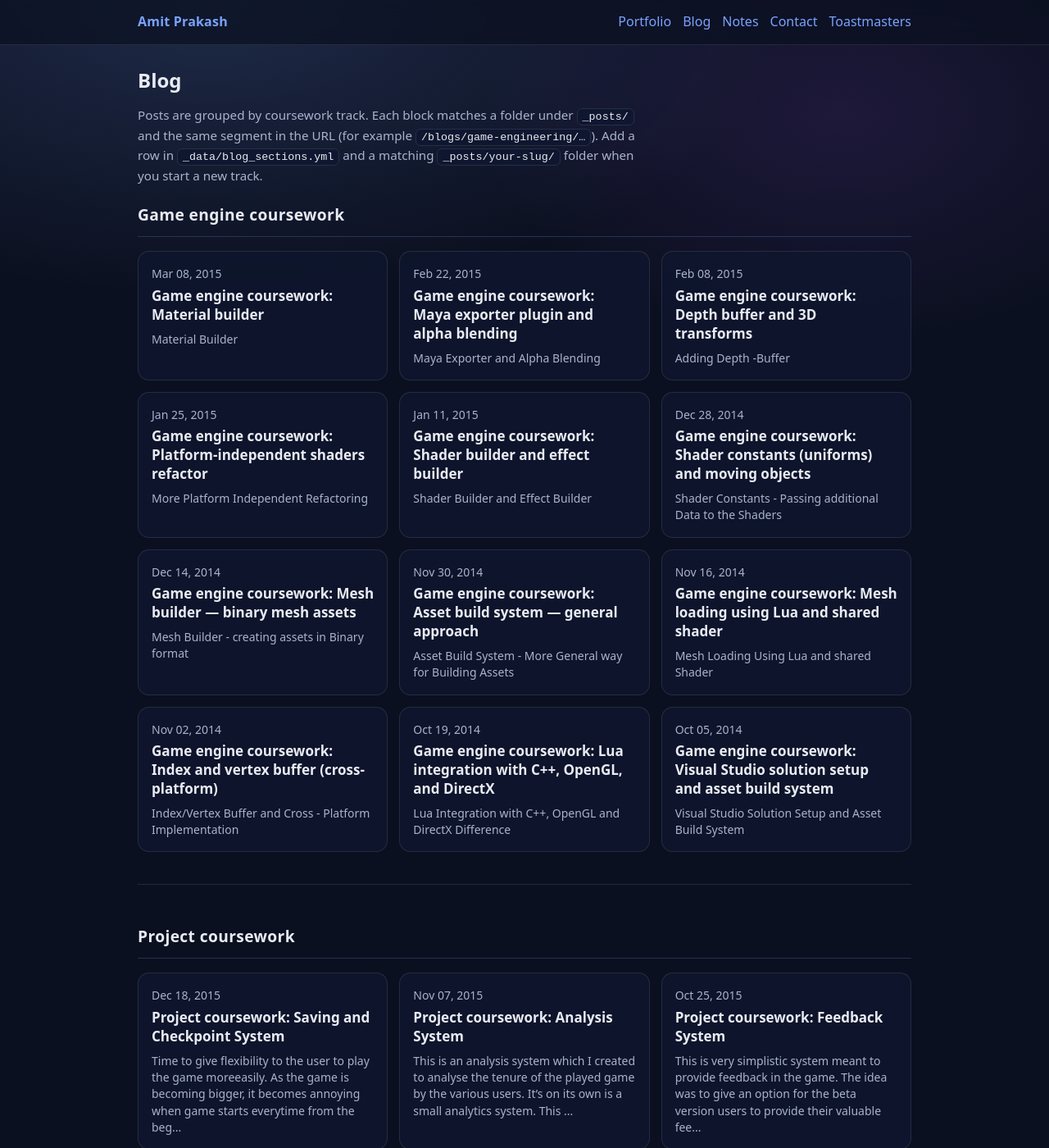
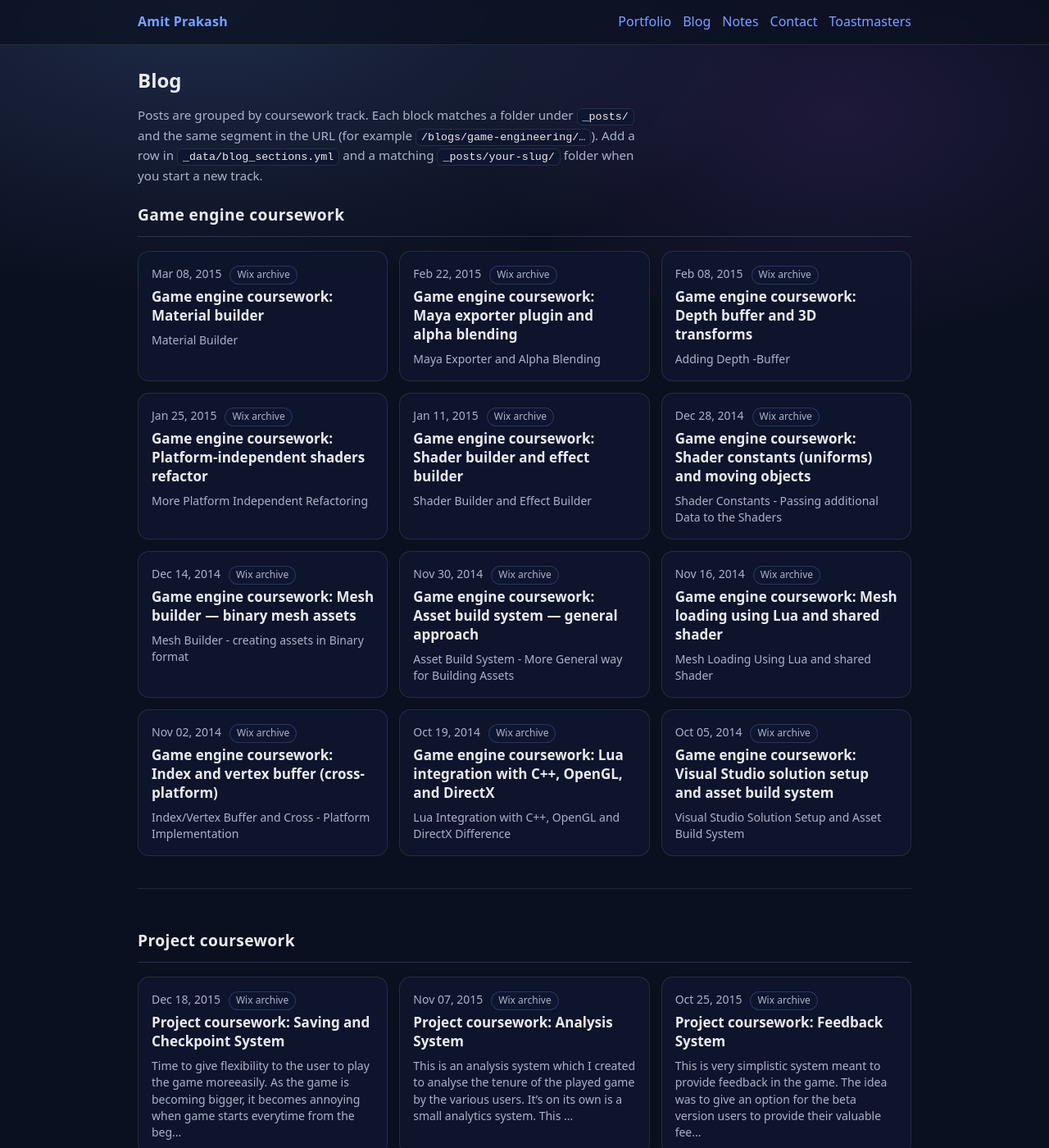
Before and after one commit to amitprakash07/amitprakash07.github.io, a Jekyll site: the page built from blogs/index.html, in a window 1280 px wide and 1400 px high. Shown: the whole window at 82% size. Built offline with Jekyll 4.4.1, drawn with Linux system fonts in a browser that asks for light colours; some of the changed text lies outside the part shown.

Commit message:
Update style

```diff
--- a/assets/css/style.css
+++ b/assets/css/style.css
@@ -153,6 +153,26 @@ a:hover { text-decoration: underline; }
 .blog-index-card__date {
   color: var(--muted);
   font-size: 14px;
+}
+
+.blog-index-badge {
+  display: inline-flex;
+  align-items: center;
+  gap: 6px;
+  margin-left: 10px;
+  padding: 2px 8px;
+  border-radius: 999px;
+  border: 1px solid var(--border);
+  font-size: 12px;
+  line-height: 1.4;
+  white-space: nowrap;
+  vertical-align: middle;
+}
+
+.blog-index-badge--wix {
+  color: var(--muted);
+  background: rgba(15, 23, 48, 0.9);
+  border-color: rgba(122, 162, 255, 0.22);
 }
 
 .blog-index-card__title {
--- a/blogs/index.html
+++ b/blogs/index.html
@@ -13,7 +13,12 @@ title: Blog
       {% for post in site.posts %}
         {% if post.categories contains section.slug %}
         <article class="card blog-index-card">
-          <div class="blog-index-card__date">{{ post.date | date: "%b %d, %Y" }}</div>
+          <div class="blog-index-card__date">
+            {{ post.date | date: "%b %d, %Y" }}
+            {%- if post.redirect_to_wix and post.source_wix -%}
+              <span class="blog-index-badge blog-index-badge--wix" title="Opens the archived Wix version">Wix archive</span>
+            {%- endif -%}
+          </div>
           <div class="blog-index-card__title"><a href="{{ post.url | relative_url }}">{{ post.title }}</a></div>
           {% if post.excerpt %}
           <div class="blog-index-card__excerpt">{{ post.excerpt | strip_html | truncate: 160 }}</div>
```
